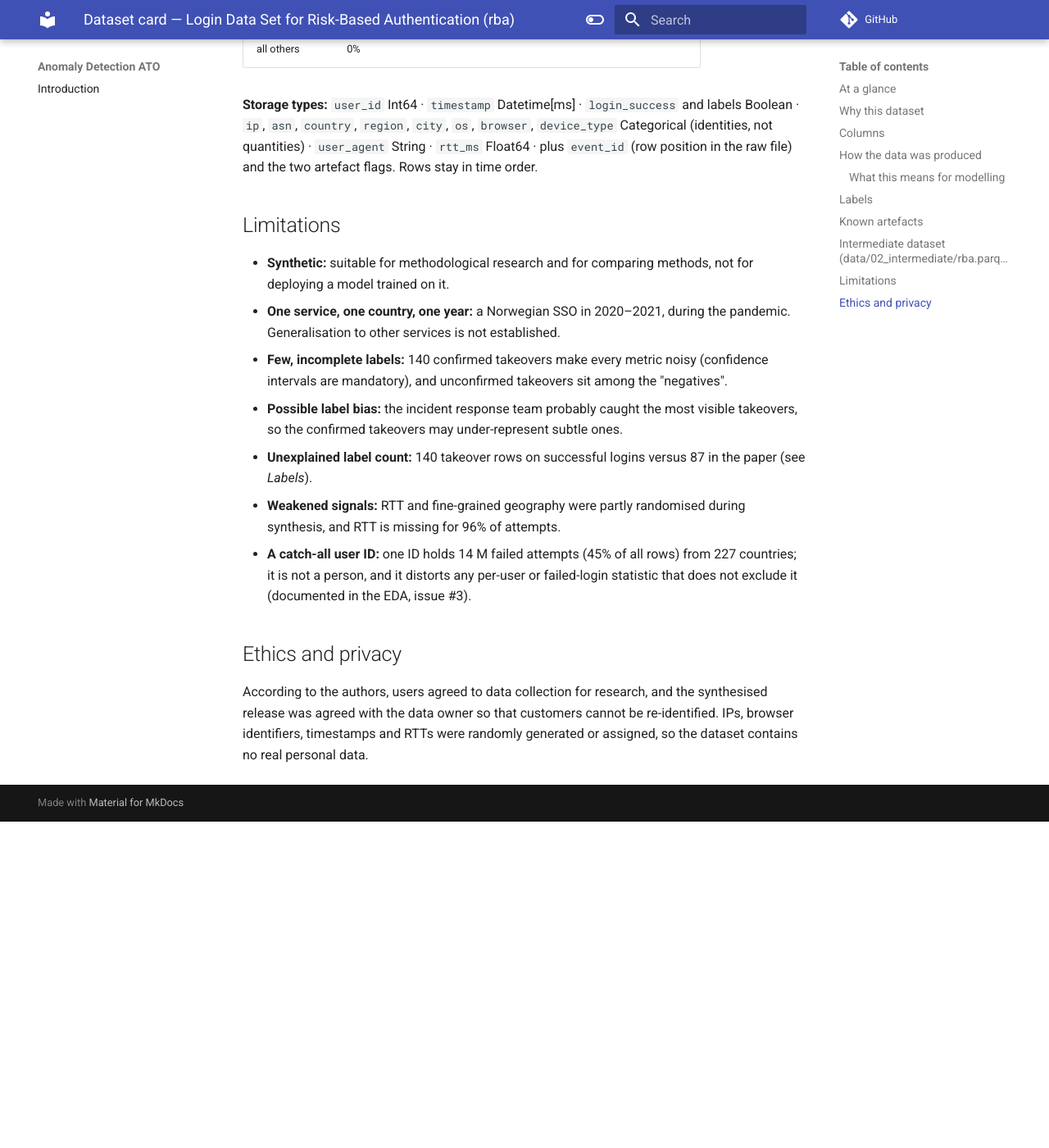
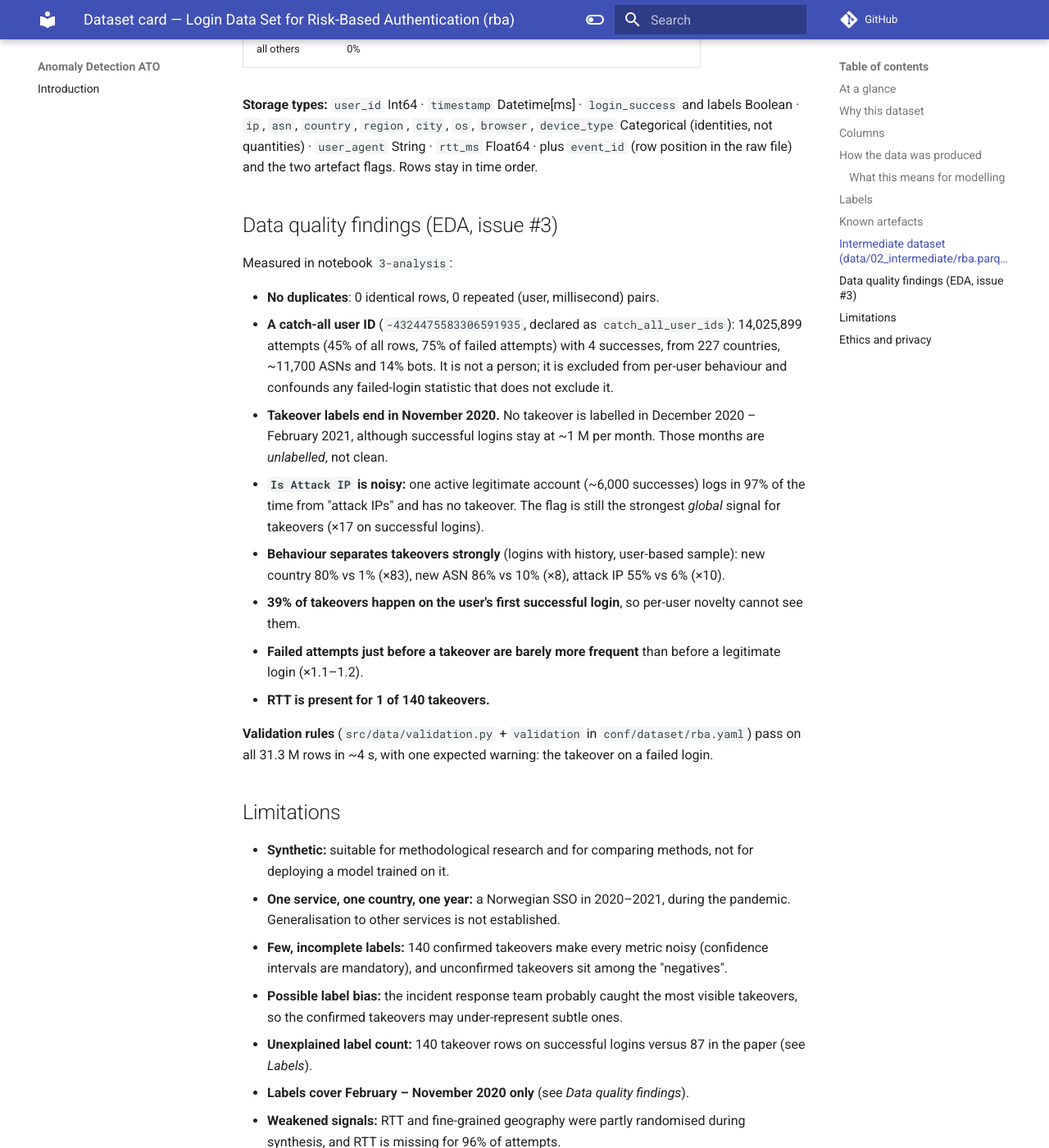
Before and after one commit to modsiw-mona/anomaly_detection_ato, an MkDocs documentation site: the page built from docs/datasets/rba.md, in a window 1280 px wide and 1400 px high, scrolled down 5173 px. Shown: the whole window at 82% size. Built offline with MkDocs 1.6.1 and Material for MkDocs 9.7.7, drawn with Linux system fonts in a browser that asks for light colours; comment, search, counter and statistics services are not loaded; before the commit the page ends 6175 px from its top, so only the background shows below that.

Commit message:
docs: record EDA findings in the RBA dataset card
Adds the catch-all user ID, the end of takeover labels in November 2020,
the attack-IP noise, the behavioural separation of takeovers, the 39%
cold start, RTT coverage and the validation results, plus the labelled
window as a limitation.

Refs #3

```diff
--- a/docs/datasets/rba.md
+++ b/docs/datasets/rba.md
@@ -142,6 +142,31 @@ Built by `make intermediate` (`src/data/intermediate.py`) in ~25 s with ~7.5 GB
 quantities) · `user_agent` String · `rtt_ms` Float64 · plus `event_id` (row position in the raw file)
 and the two artefact flags. Rows stay in time order.
 
+## Data quality findings (EDA, issue #3)
+
+Measured in notebook `3-analysis`:
+
+- **No duplicates**: 0 identical rows, 0 repeated (user, millisecond) pairs.
+- **A catch-all user ID** (`-4324475583306591935`, declared as `catch_all_user_ids`): 14,025,899
+  attempts (45% of all rows, 75% of failed attempts) with 4 successes, from 227 countries, ~11,700
+  ASNs and 14% bots. It is not a person; it is excluded from per-user behaviour and confounds any
+  failed-login statistic that does not exclude it.
+- **Takeover labels end in November 2020.** No takeover is labelled in December 2020 – February
+  2021, although successful logins stay at ~1 M per month. Those months are *unlabelled*, not clean.
+- **`Is Attack IP` is noisy:** one active legitimate account (~6,000 successes) logs in 97% of the
+  time from "attack IPs" and has no takeover. The flag is still the strongest *global* signal for
+  takeovers (×17 on successful logins).
+- **Behaviour separates takeovers strongly** (logins with history, user-based sample): new country
+  80% vs 1% (×83), new ASN 86% vs 10% (×8), attack IP 55% vs 6% (×10).
+- **39% of takeovers happen on the user's first successful login**, so per-user novelty cannot see
+  them.
+- **Failed attempts just before a takeover are barely more frequent** than before a legitimate
+  login (×1.1–1.2).
+- **RTT is present for 1 of 140 takeovers.**
+
+**Validation rules** (`src/data/validation.py` + `validation` in `conf/dataset/rba.yaml`) pass on
+all 31.3 M rows in ~4 s, with one expected warning: the takeover on a failed login.
+
 ## Limitations
 
 - **Synthetic:** suitable for methodological research and for comparing methods, not for deploying a
@@ -154,6 +179,7 @@ and the two artefact flags. Rows stay in time order.
   the confirmed takeovers may under-represent subtle ones.
 - **Unexplained label count:** 140 takeover rows on successful logins versus 87 in the paper (see
   *Labels*).
+- **Labels cover February – November 2020 only** (see *Data quality findings*).
 - **Weakened signals:** RTT and fine-grained geography were partly randomised during synthesis, and
   RTT is missing for 96% of attempts.
 - **A catch-all user ID:** one ID holds 14 M failed attempts (45% of all rows) from 227 countries;
```
